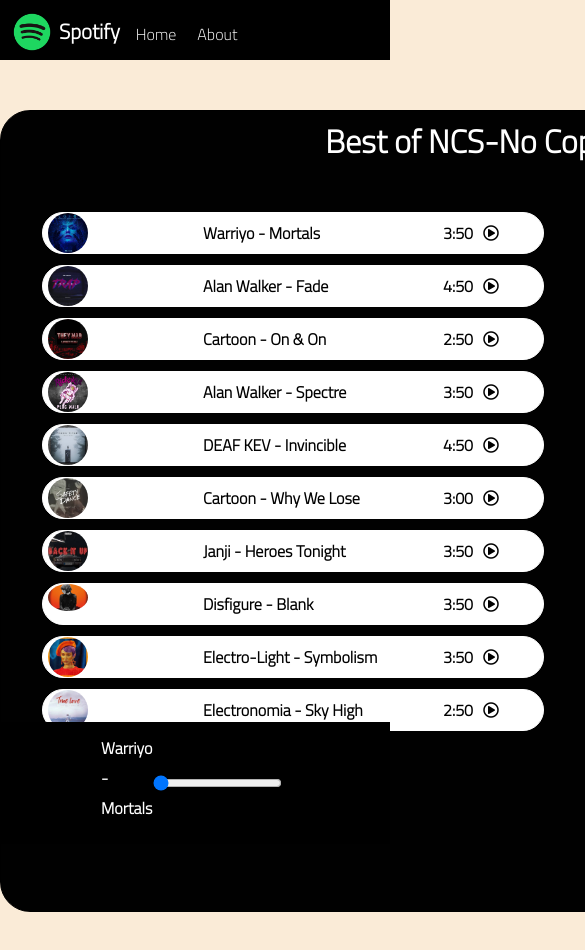
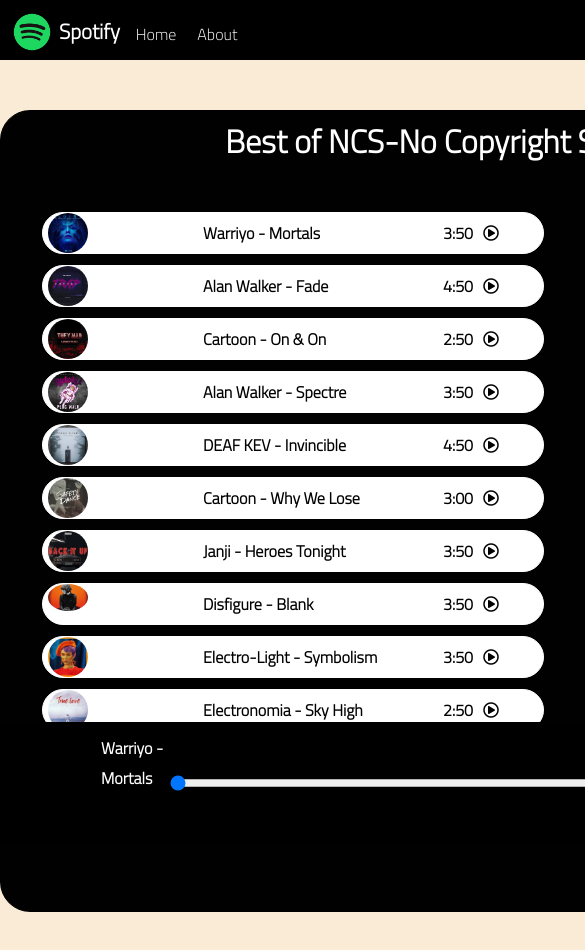
Before and after one commit to Sahil20032004/Spotify-Clone.github.io, a plain HTML site: page index.html in a window 390 px wide. Shown: the top 950 px of the page, 585 px wide, since content can reach past the window. Drawn offline with Linux system fonts and the light colour scheme.

Commit message:
Add files via upload

```diff
--- a/style.css
+++ b/style.css
@@ -145,3 +145,20 @@
     color: white;
     cursor: pointer;
 }
+
+@media only screen and (max-width: 1100px) {
+
+      .container{
+          width: 900px;
+          background-size: cover;
+      }
+      .taskbar{
+          width: 910px;
+      }
+      nav{
+      width: 910px;
+      }
+      .taskbar i{
+          left:0.011vh;
+      }
+  }
```
